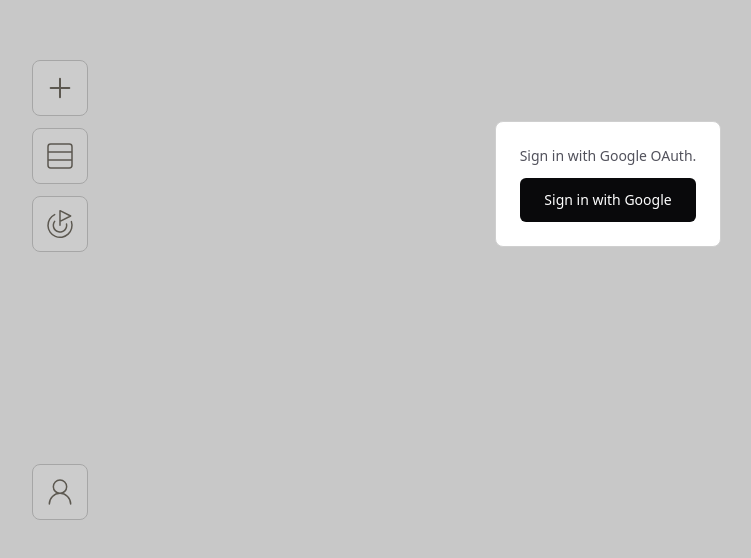
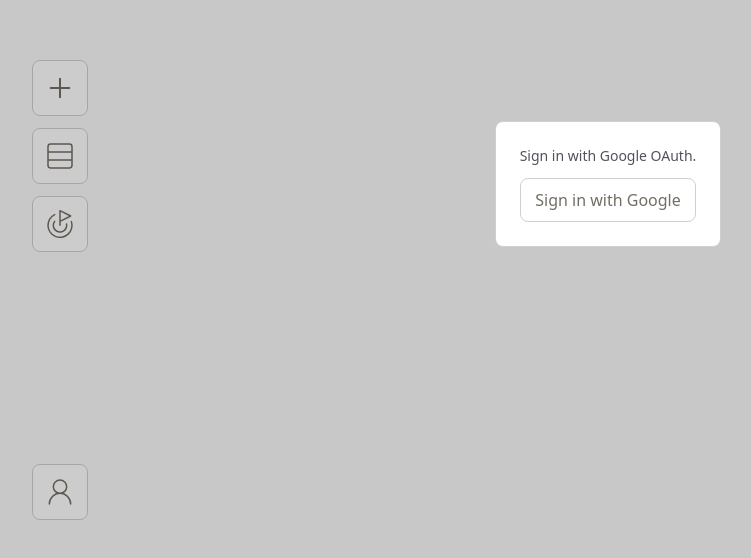
Before and after one commit to KurtXiaoZ/expense-tracker, a Next.js app: page / in a window 1280 px wide. Shown: the part 216-774 px from the top of the page, without its empty margins (32-783 px from the left). Built offline with nearby package versions, Linux system fonts and the light colour scheme; no server answers.

Commit message:
refactor: introduce Button component and use it in existing components

```diff
--- a/app/layout.tsx
+++ b/app/layout.tsx
@@ -2,6 +2,8 @@
 import './globals.css';
 import { AuthProvider } from '@/components/AuthProvider';
 import { Sidebar } from '@/components/Sidebar/Sidebar';
+import { cn } from '@/lib/utils';
+import { Profile } from '@/components/Profile/Profile';
 
 export const metadata: Metadata = {
   title: 'Create Next App',
@@ -16,10 +18,18 @@
   return (
     <html lang="en">
       <body>
-        <AuthProvider>
-          <Sidebar />
-          {children}
-        </AuthProvider>
+        <div
+          className={cn(
+            'fixed left-16 top-0 z-50 flex h-full flex-col items-center',
+            'py-16',
+          )}
+        >
+          <Sidebar className="flex-1" />
+          <AuthProvider>
+            <Profile />
+          </AuthProvider>
+        </div>
+        {children}
       </body>
     </html>
   );
--- a/components/Sidebar/SidebarIconButton.tsx
+++ b/components/Button/Button.tsx
@@ -1,30 +1,33 @@
 import { cn } from '@/lib/utils';
 
-type SidebarIconButtonProps = {
+type ButtonProps = {
   children: React.ReactNode;
   label: string;
-  onClick: () => void;
+  onClick?: () => void;
+  className?: string;
 };
 
-export function SidebarIconButton({
+export const Button = ({
   children,
   label,
   onClick,
-}: SidebarIconButtonProps) {
+  className,
+}: ButtonProps) => {
   return (
     <button
       type="button"
       aria-label={label}
       onClick={onClick}
       className={cn(
-        'flex h-14 w-14 items-center justify-center',
+        'flex h-full w-full items-center justify-center',
         'rounded-lg border border-solid border-neutral bg-foreground-primary',
         'text-[#736E64]',
         'transition-colors',
         'cursor-pointer hover:border-neutral-hover hover:bg-[#f6f5f2] hover:text-selected',
+        className,
       )}
     >
       {children}
     </button>
   );
-}
+};
--- /dev/null
+++ b/components/Profile/Profile.tsx
@@ -0,0 +1,8 @@
+import { auth } from '@/auth';
+import { ProfileModal } from './ProfileModal';
+
+export const Profile = async () => {
+  const session = await auth();
+
+  return <ProfileModal session={session} />;
+};
--- a/components/Sidebar/SidebarProfileButton.tsx
+++ b/components/Profile/ProfileModal.tsx
@@ -4,29 +4,28 @@
 import { signIn, signOut } from 'next-auth/react';
 import { useState } from 'react';
 
-import { cn } from '@/lib/utils';
+import { ProfileIcon } from '../icons/ProfileIcon';
+import { Button } from '../Button/Button';
 
-import { ProfileIcon } from '../icons/ProfileIcon';
-import { SidebarIconButton } from './SidebarIconButton';
-
-type SidebarProfileButtonProps = {
+type ProfileModalProps = {
   session: Session | null;
 };
 
-export function SidebarProfileButton({ session }: SidebarProfileButtonProps) {
+export function ProfileModal({ session }: ProfileModalProps) {
   const isLoggedIn = Boolean(session?.user);
   const [isOpen, setIsOpen] = useState(isLoggedIn ? false : true);
 
   return (
     <>
-      <SidebarIconButton
+      <Button
         label="Open profile"
         onClick={() => {
           setIsOpen(true);
         }}
+        className="h-14 w-14"
       >
         <ProfileIcon />
-      </SidebarIconButton>
+      </Button>
 
       {isOpen ? (
         <div
@@ -47,31 +46,23 @@
                   : 'Sign in with Google OAuth.'}
               </p>
               {isLoggedIn ? (
-                <button
-                  type="button"
+                <Button
+                  label="Sign out"
                   onClick={() => {
                     signOut().then(() => setIsOpen(false));
                   }}
-                  className={cn(
-                    'h-11 w-full rounded-md border border-zinc-300 px-4',
-                    'text-sm font-medium text-zinc-950',
-                    'cursor-pointer transition-colors hover:bg-zinc-100',
-                  )}
+                  className="h-11"
                 >
                   Sign out
-                </button>
+                </Button>
               ) : (
-                <button
-                  type="button"
-                  className={cn(
-                    'h-11 w-full rounded-md bg-zinc-950 px-4',
-                    'text-sm font-medium text-white',
-                    'cursor-pointer transition-colors hover:bg-zinc-800',
-                  )}
+                <Button
+                  label="Sign in with Google"
                   onClick={() => signIn('google')}
+                  className="h-11"
                 >
                   Sign in with Google
-                </button>
+                </Button>
               )}
             </section>
           </div>
--- a/components/Sidebar/Sidebar.tsx
+++ b/components/Sidebar/Sidebar.tsx
@@ -1,34 +1,32 @@
-import { auth } from '@/auth';
 import { cn } from '@/lib/utils';
-
 import { GoalIcon } from '../icons/GoalIcon';
 import { LedgerIcon } from '../icons/LedgerIcon';
 import { PlusIcon } from '../icons/PlusIcon';
-import { SidebarIconLink } from './SidebarIconLink';
-import { SidebarProfileButton } from './SidebarProfileButton';
+import { Button } from '../Button/Button';
+import Link from 'next/link';
 
-export const Sidebar = async () => {
-  const session = await auth();
+type SidebarProps = {
+  className?: string;
+};
 
+export const Sidebar = async ({ className }: SidebarProps) => {
   return (
-    <div
-      className={cn(
-        'fixed left-16 top-0 z-50 flex h-full flex-col items-center',
-        'py-16',
-      )}
-    >
-      <nav className="flex flex-1 flex-col justify-center gap-3">
-        <SidebarIconLink href="/new" label="New Expense">
+    <nav className={cn('flex flex-col justify-center gap-3 w-14', className)}>
+      <Button className="h-14" label="New Expense">
+        <Link href="/new">
           <PlusIcon />
-        </SidebarIconLink>
-        <SidebarIconLink href="/ledger" label="Ledger">
+        </Link>
+      </Button>
+      <Button className="h-14" label="Ledger">
+        <Link href="/ledger">
           <LedgerIcon />
-        </SidebarIconLink>
-        <SidebarIconLink href="/goals" label="Goals">
+        </Link>
+      </Button>
+      <Button className="h-14" label="Goals">
+        <Link href="/goals">
           <GoalIcon />
-        </SidebarIconLink>
-      </nav>
-      <SidebarProfileButton session={session} />
-    </div>
+        </Link>
+      </Button>
+    </nav>
   );
 };
--- a/components/Sidebar/SidebarIconLink.tsx
+++ /dev/null
@@ -1,31 +0,0 @@
-import Link from 'next/link';
-
-import { cn } from '@/lib/utils';
-
-type SidebarIconLinkProps = {
-  children: React.ReactNode;
-  href: string;
-  label: string;
-};
-
-export function SidebarIconLink({
-  children,
-  href,
-  label,
-}: SidebarIconLinkProps) {
-  return (
-    <Link
-      href={href}
-      aria-label={label}
-      className={cn(
-        'flex h-14 w-14 items-center justify-center',
-        'rounded-lg border border-solid border-neutral bg-foreground-primary',
-        'text-[#736E64]',
-        'transition-colors',
-        'cursor-pointer hover:border-neutral-hover hover:bg-[#f6f5f2] hover:text-selected',
-      )}
-    >
-      {children}
-    </Link>
-  );
-}
```
